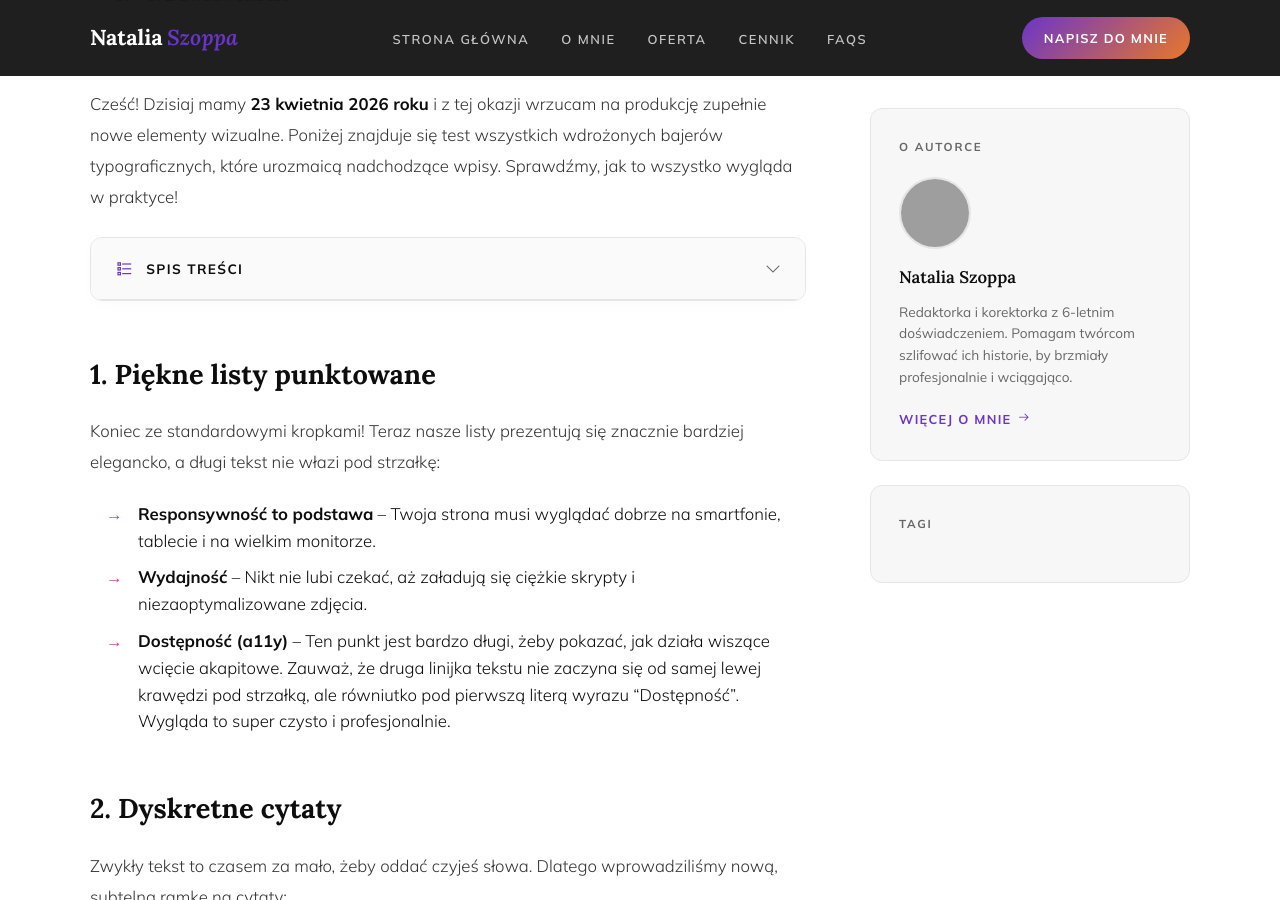
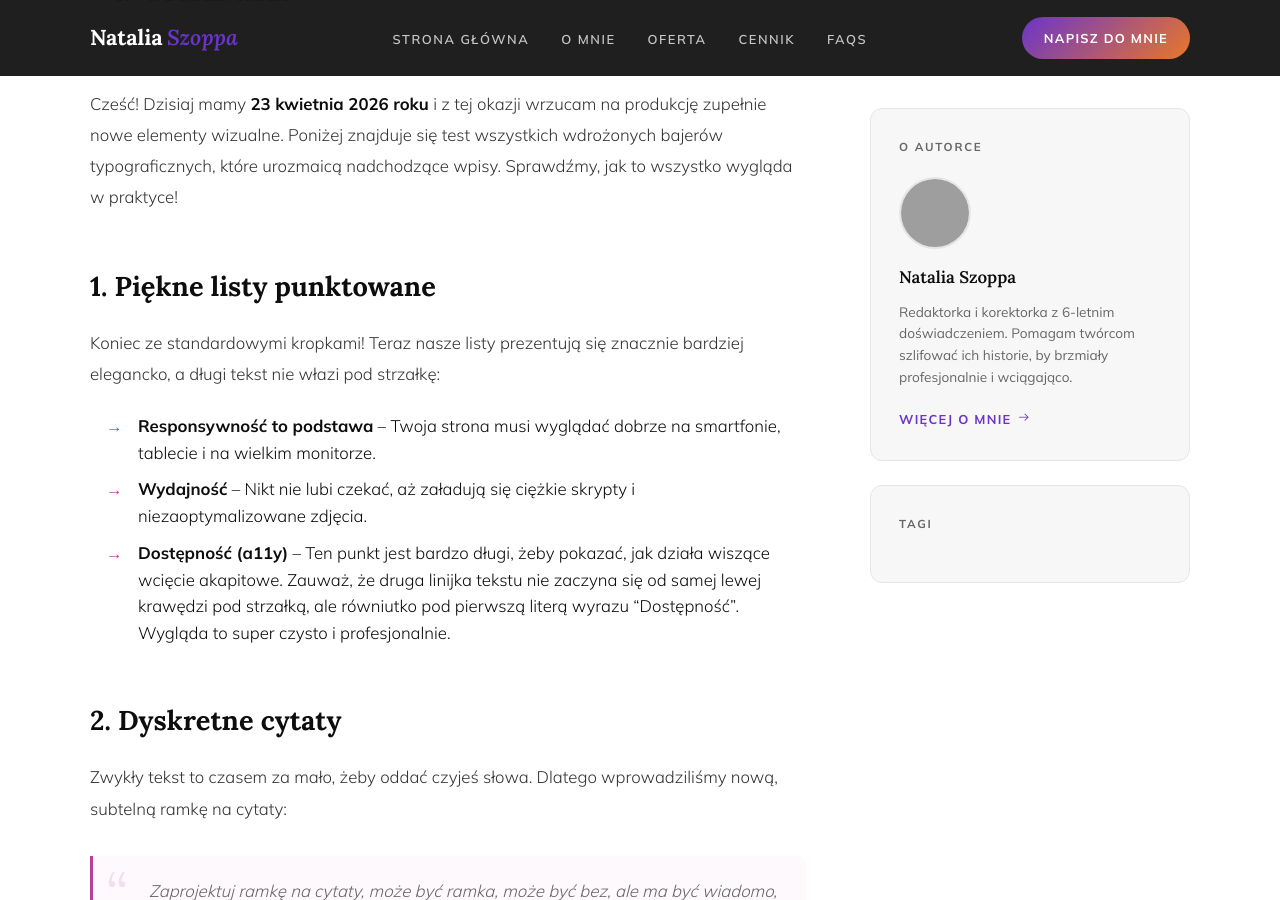
Before and after one commit to Bonnie00726/nataliaszoppa, a Jekyll site: the page built from _posts/2026-04-23-test-nowych-bajerow.md, in a window 1280 px wide and 900 px high, scrolled down 698 px. Built offline with Jekyll 4.4.1, drawn with Linux system fonts in a browser that asks for light colours; grey boxes are pictures that could not be loaded.

Commit message:
Update 2026-04-23-test-nowych-bajerow.md

```diff
--- a/_posts/2026-04-23-test-nowych-bajerow.md
+++ b/_posts/2026-04-23-test-nowych-bajerow.md
@@ -7,26 +7,7 @@ author: Natalia Szoppa
 
 Cześć! Dzisiaj mamy **23 kwietnia 2026 roku** i z tej okazji wrzucam na produkcję zupełnie nowe elementy wizualne. Poniżej znajduje się test wszystkich wdrożonych bajerów typograficznych, które urozmaicą nadchodzące wpisy. Sprawdźmy, jak to wszystko wygląda w praktyce!
 
-<div class="post-toc">
-    <div class="toc-box" id="tocBox">
-        <div class="toc-toggle" onclick="document.getElementById('tocBox').classList.toggle('open')">
-            <div class="toc-toggle-left">
-                <i class="las la-list"></i>
-                <span>Spis treści</span>
-            </div>
-            <i class="las la-angle-down toc-chevron"></i>
-        </div>
-        <div class="toc-body">
-            <ol>
-                <li><a href="#listy-punktowane">Piękne listy punktowane</a></li>
-                <li><a href="#cytaty">Dyskretne cytaty</a></li>
-                <li><a href="#ramki-informacyjne">Kolorowe ramki (Ostrzeżenie, Uwaga, Pomysł)</a></li>
-                <li><a href="#karteczka">Lawendowa karteczka (Takeaways)</a></li>
-                <li><a href="#zakreslacz">Efekt zakreślacza</a></li>
-            </ol>
-        </div>
-    </div>
-</div>
+
 
 <h2 id="listy-punktowane">1. Piękne listy punktowane</h2>
 
```
